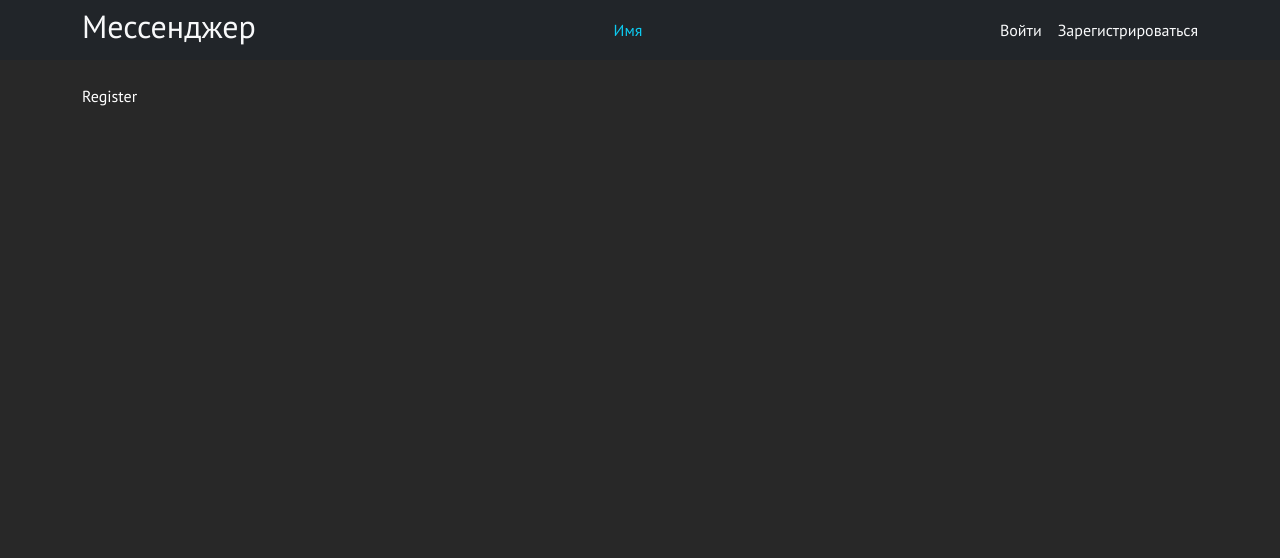
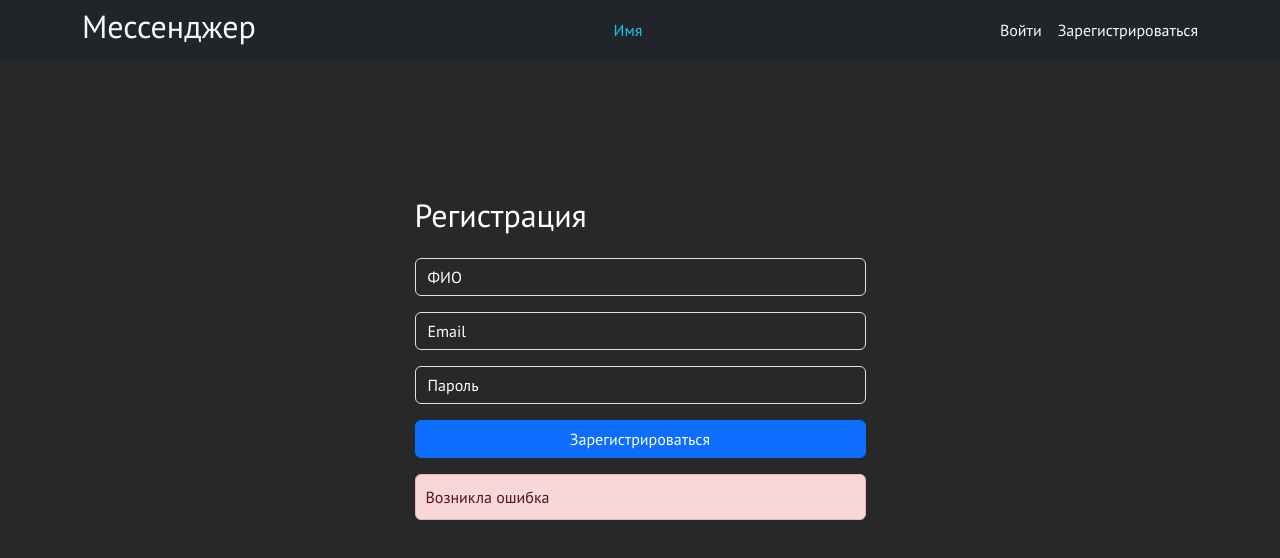
Before and after one commit to Snoppei/web-messenger, a React (Vite) app in the folder frontend/: page /register in a window 1280 px wide. Shown: the top 558 px of the page. Built offline with nearby package versions, Linux system fonts and the light colour scheme.

Commit message:
frontend: add auth pages

```diff
--- a/frontend/src/index.css
+++ b/frontend/src/index.css
@@ -5,3 +5,7 @@
   --bs-body-bg: rgb(40, 40, 40);
   --bs-body-color: white;
 }
+
+::placeholder {
+  color: white !important;
+}
--- a/frontend/src/pages/Login.jsx
+++ b/frontend/src/pages/Login.jsx
@@ -1,5 +1,47 @@
+import { Alert, Button, Form, Row, Col, Stack } from "react-bootstrap";
+
 const Login = () => {
-    return <>Login</>;
-}
+  return (
+    <>
+      <Form>
+        <Row
+          style={{
+            height: "100vh",
+            justifyContent: "center",
+            paddingTop: "10%",
+            paddingBottom: "10%",
+          }}
+        >
+          <Col xs={5}>
+            <Stack gap={3}>
+              <h2>Авторизация</h2>
+
+              <Form.Control type="email" placeholder="Email" />
+              <Form.Control type="password" placeholder="Пароль" />
+              <Button variant="primary" type="submit">
+                Войти
+              </Button>
+
+              <Alert
+                variant="danger"
+                style={{
+                  padding: "10px",
+                }}
+              >
+                <p
+                  style={{
+                    marginBottom: "0",
+                  }}
+                >
+                  Возникла ошибка
+                </p>
+              </Alert>
+            </Stack>
+          </Col>
+        </Row>
+      </Form>
+    </>
+  );
+};
 
 export default Login;
--- a/frontend/src/pages/Register.jsx
+++ b/frontend/src/pages/Register.jsx
@@ -1,5 +1,48 @@
+import { Alert, Button, Form, Row, Col, Stack } from "react-bootstrap";
+
 const Register = () => {
-    return <>Register</>;
-}
+  return (
+    <>
+      <Form>
+        <Row
+          style={{
+            height: "100vh",
+            justifyContent: "center",
+            paddingTop: "10%",
+            paddingBottom: "10%",
+          }}
+        >
+          <Col xs={5}>
+            <Stack gap={3}>
+              <h2>Регистрация</h2>
+
+              <Form.Control type="text" placeholder="ФИО" />
+              <Form.Control type="email" placeholder="Email" />
+              <Form.Control type="password" placeholder="Пароль" />
+              <Button variant="primary" type="submit">
+                Зарегистрироваться
+              </Button>
+
+              <Alert
+                variant="danger"
+                style={{
+                  padding: "10px",
+                }}
+              >
+                <p
+                  style={{
+                    marginBottom: "0",
+                  }}
+                >
+                  Возникла ошибка
+                </p>
+              </Alert>
+            </Stack>
+          </Col>
+        </Row>
+      </Form>
+    </>
+  );
+};
 
 export default Register;
```
